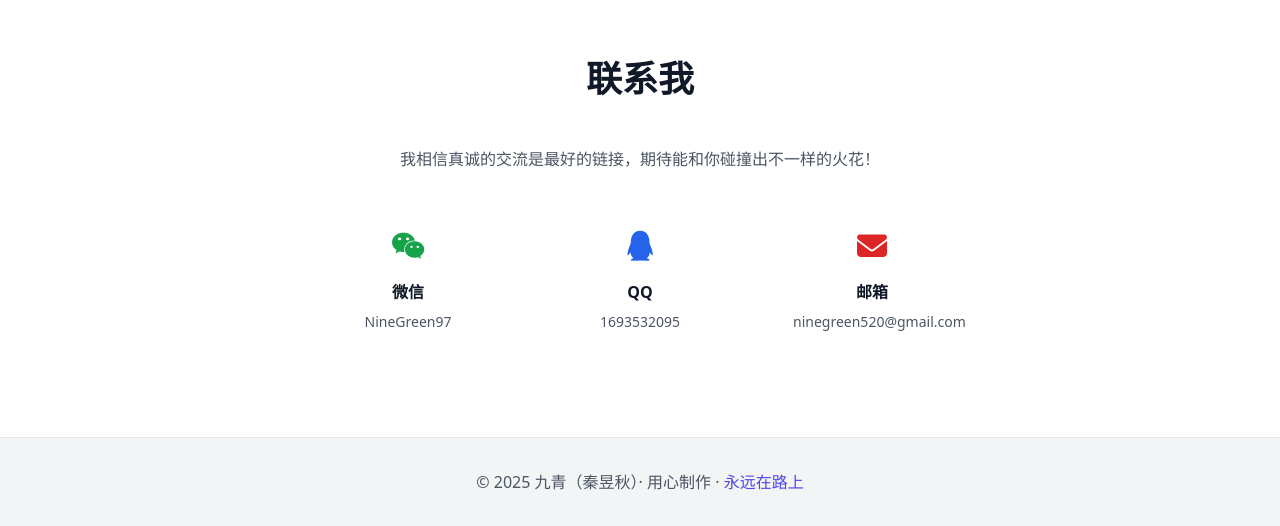
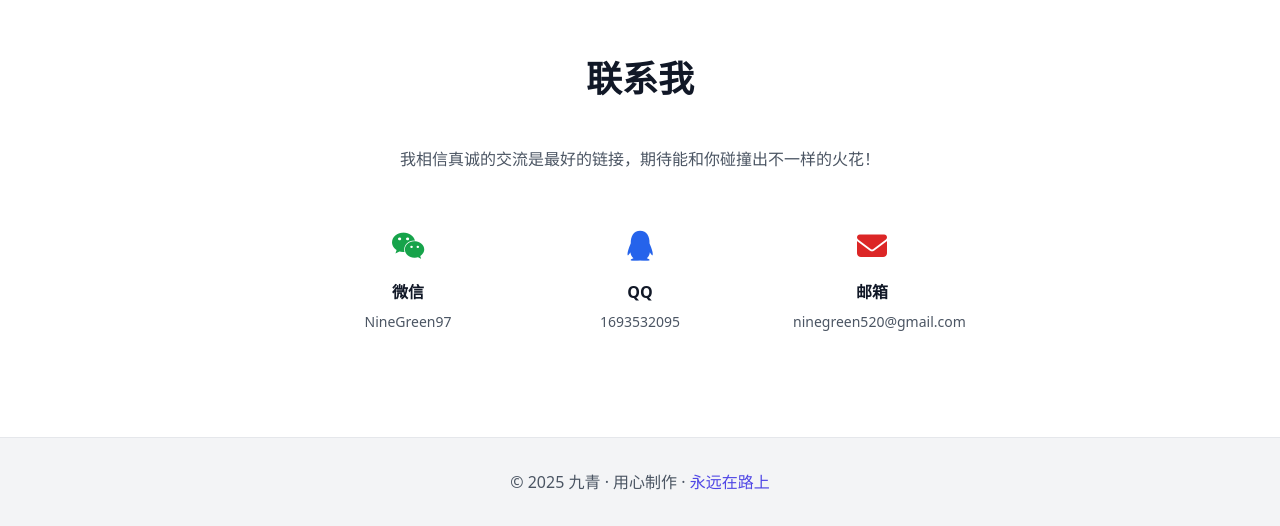
Before and after one commit to NineGreen/NineGreen.github.io, a plain HTML site: page index.html in a window 1280 px wide. Shown: the part 4411-4937 px from the top of the page. Drawn offline with nearby package versions, Linux system fonts and the light colour scheme.

Commit message:
Update index.html

```diff
--- a/index.html
+++ b/index.html
@@ -461,7 +461,7 @@
     <footer class="py-8 bg-gray-100 dark:bg-gray-900 border-t border-gray-200 dark:border-gray-700">
         <div class="container mx-auto px-6 text-center">
             <p class="text-gray-600 dark:text-gray-400">
-                © 2025 九青（秦昱秋）· 用心制作 ·
+                © 2025 九青 · 用心制作 ·
                 <span class="text-primary">永远在路上</span>
             </p>
         </div>
```
